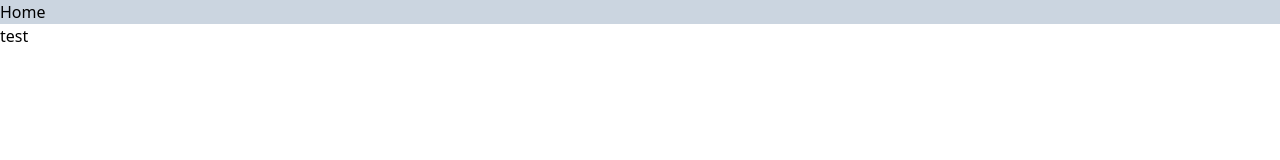
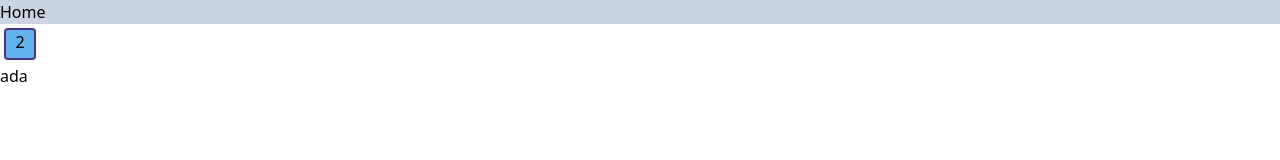
Before and after one commit to strahinjaajvaz/drone_data, a React (Create React App) app: page / in a window 1280 px wide. Shown: the top 160 px of the page. Built offline with nearby package versions, Linux system fonts and the light colour scheme.

Commit message:
added tile for visual representation

```diff
--- a/package.json
+++ b/package.json
@@ -6,6 +6,7 @@
     "@testing-library/jest-dom": "^4.2.4",
     "@testing-library/react": "^9.5.0",
     "@testing-library/user-event": "^7.2.1",
+    "immer": "^7.0.8",
     "react": "^16.13.1",
     "react-dom": "^16.13.1",
     "react-router-dom": "^5.2.0",
--- a/src/App.js
+++ b/src/App.js
@@ -3,14 +3,18 @@ import { BrowserRouter, Route, Switch } from 'react-router-dom'
 
 import Header from './components/Header'
 import Wrapper from './components/Wrapper';
+import Plane from './components/Plane'
+import Tile from './components/Tile'
+
 
 function App() {
   return (
     <div className="App">
       <Header />
+      <Tile visited={[2]} />
       <Wrapper>
         <BrowserRouter>
-          <Route path="/" exact component={() => <p>test</p>} />
+          <Plane />
         </BrowserRouter>
       </Wrapper>
     </div >
--- /dev/null
+++ b/src/components/Plane.js
@@ -0,0 +1,8 @@
+import React from 'react'
+
+function Plane() {
+    return <div>ada</div>
+}
+
+
+export default Plane
--- /dev/null
+++ b/src/components/Tile.js
@@ -0,0 +1,13 @@
+import React from 'react'
+
+function Tile({ visited, }) {
+    return <div
+        className={`h-8 w-8 border-2 rad-6 border-purple-900 text-center rounded m-1
+            ${Array.isArray(visited)
+                ? "bg-blue-400"
+                : visited && "bg-green-400"} `}>
+        {visited || ""
+        }</div>
+}
+
+export default Tile;
--- /dev/null
+++ b/src/utils/pasrseInput.js
@@ -0,0 +1 @@
+export function parseInput()
```
Also changed, not shown: src/data.json (added, +3 -0 lines), 1 other file (tests, documents, lock files or other folders).
